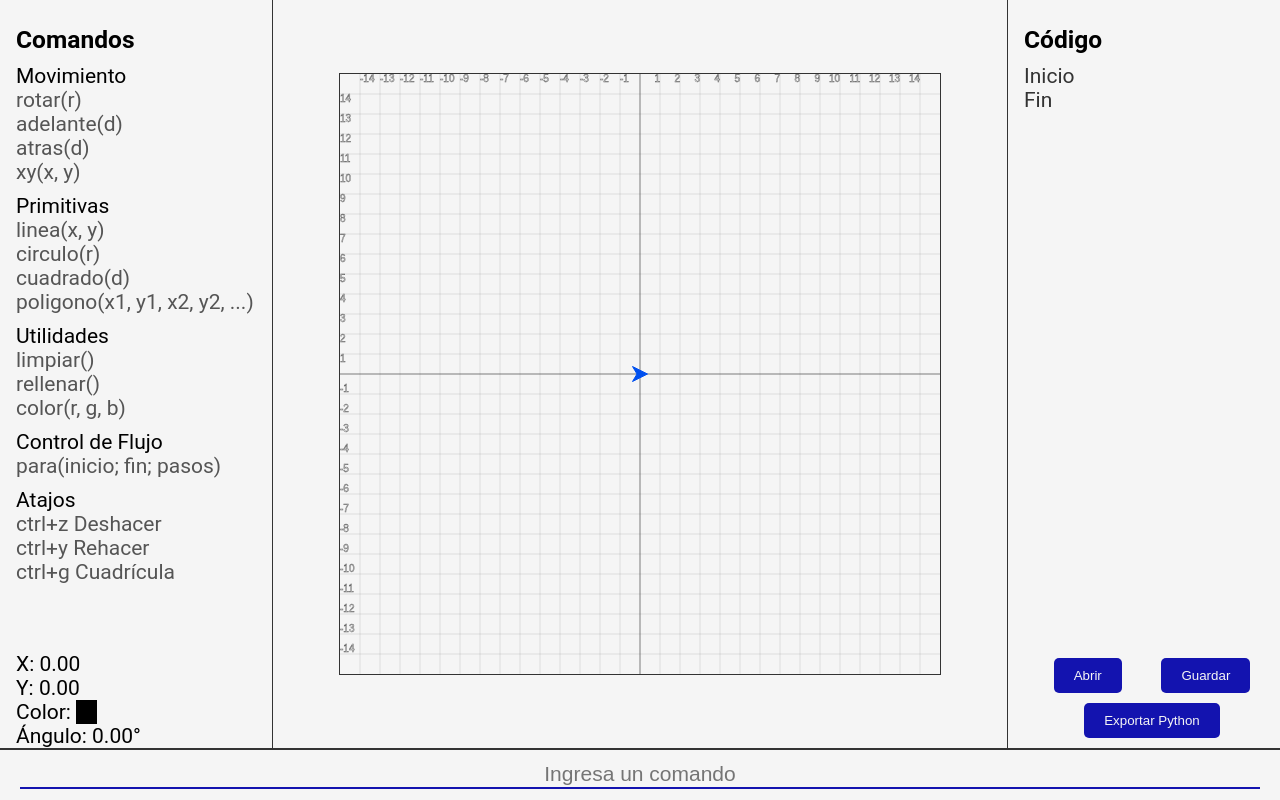
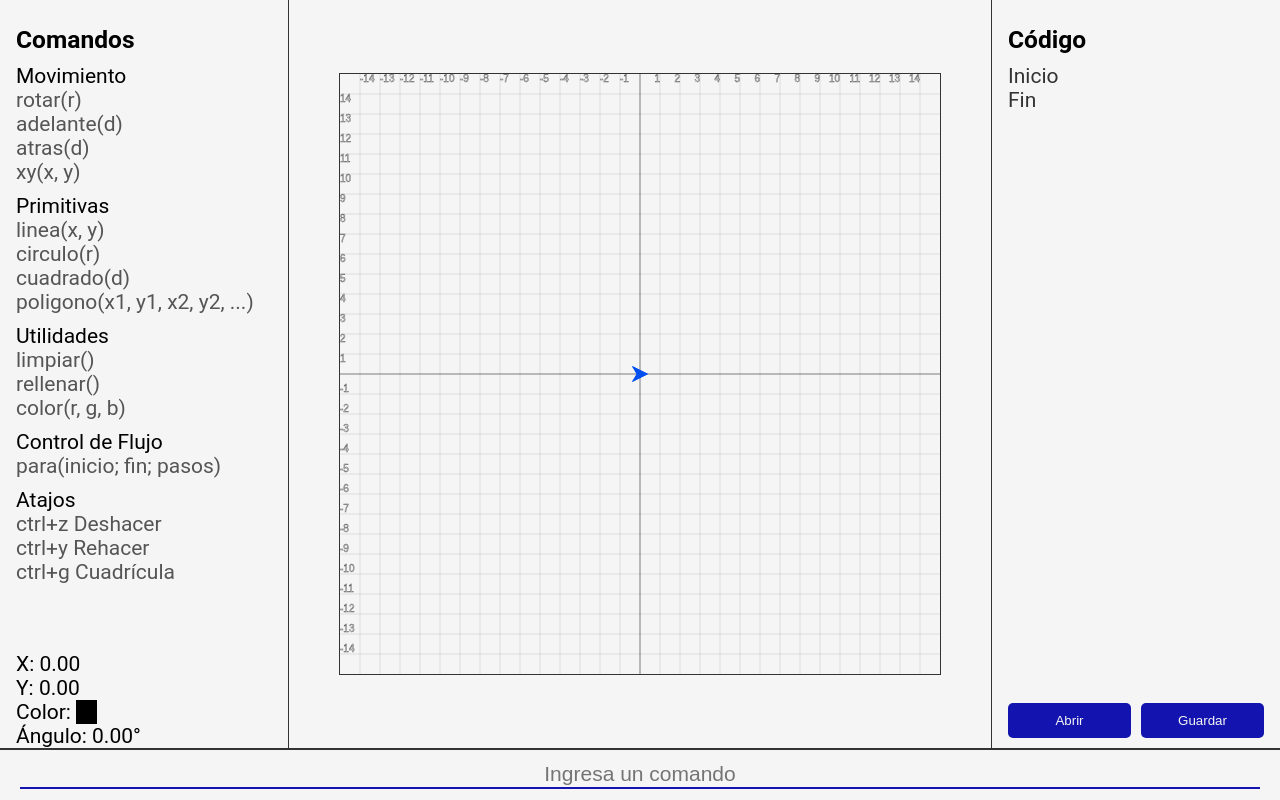
Before and after one commit to kuronosu/graphics-learning, a website built with Vite: page src/app/index.html in a window 1280 px wide. Built offline with nearby package versions, Linux system fonts and the light colour scheme.

Commit message:
remove python btn

```diff
--- a/src/app/main.ts
+++ b/src/app/main.ts
@@ -14,7 +14,7 @@ import HistoryManager from "./utils/history.ts";
 (() => {
   document.querySelector<HTMLDivElement>("#app")!.innerHTML = `
   <div class="panels">
-    <div class="pl">
+    <div class="panel">
       <h3>Comandos</h3>
       <ul id="help">
         <li class="category"><span>Movimiento</span></li>
@@ -49,13 +49,13 @@ import HistoryManager from "./utils/history.ts";
       <canvas id="canvas" width="600" height="600"></canvas>
       <canvas id="pointer" width="600" height="600"></canvas>
     </div>
-    <div class="pl">
+    <div class="panel">
       <h3>Código</h3>
       <ol id="history"></ol>
       <div class="btns">
         <button id="upload">Abrir</button>
         <button id="download">Guardar</button>
-        <button id="downloadPython">Exportar Python</button>
+        <button style="display:none" id="downloadPython">Exportar Python</button>
       </div>
     </div>
   </div>
--- a/src/app/style.css
+++ b/src/app/style.css
@@ -125,8 +125,8 @@ ul {
   margin: 0;
 }
 
-.pl {
-  padding-left: 16px;
+.panel {
+  padding: 0 16px;
 }
 
 #status {
@@ -171,4 +171,5 @@ h3 {
   background-color: #1313af;
   color: whitesmoke;
   cursor: pointer;
+  flex: 1;
 }
```
